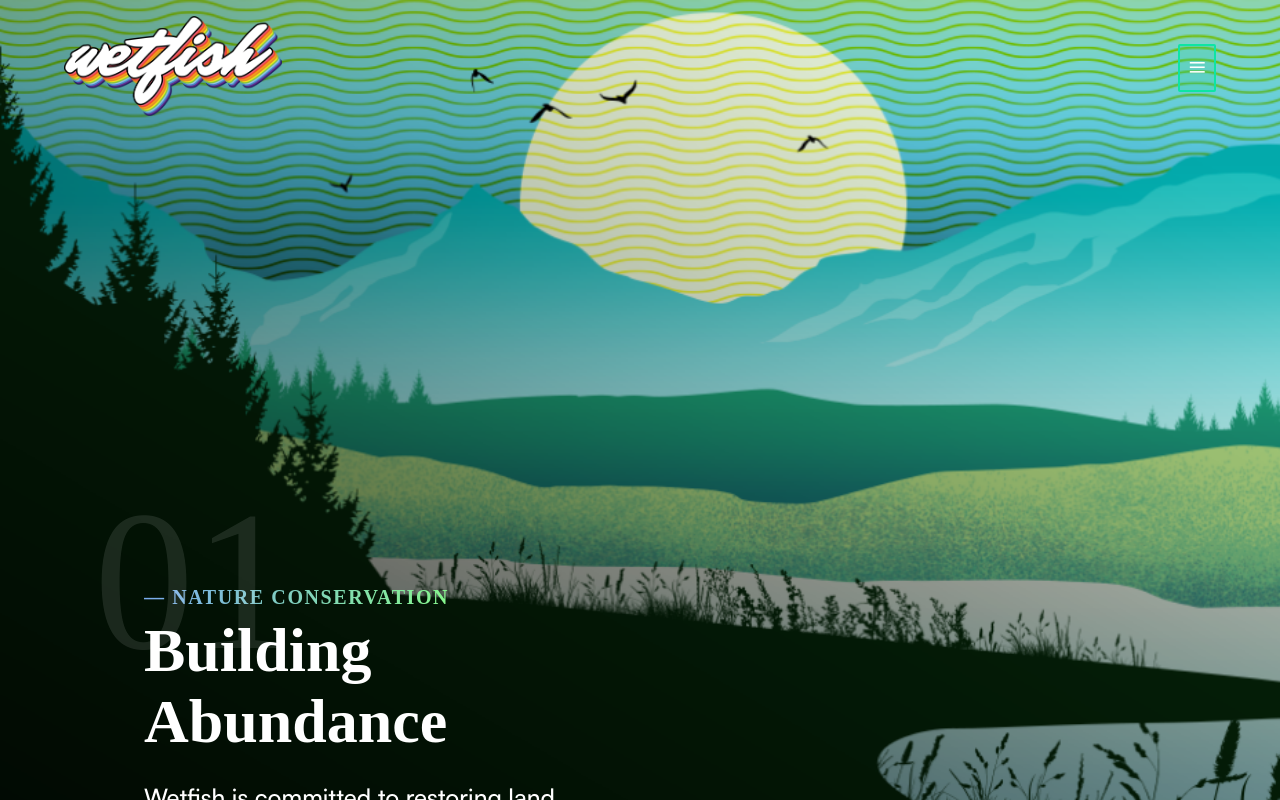
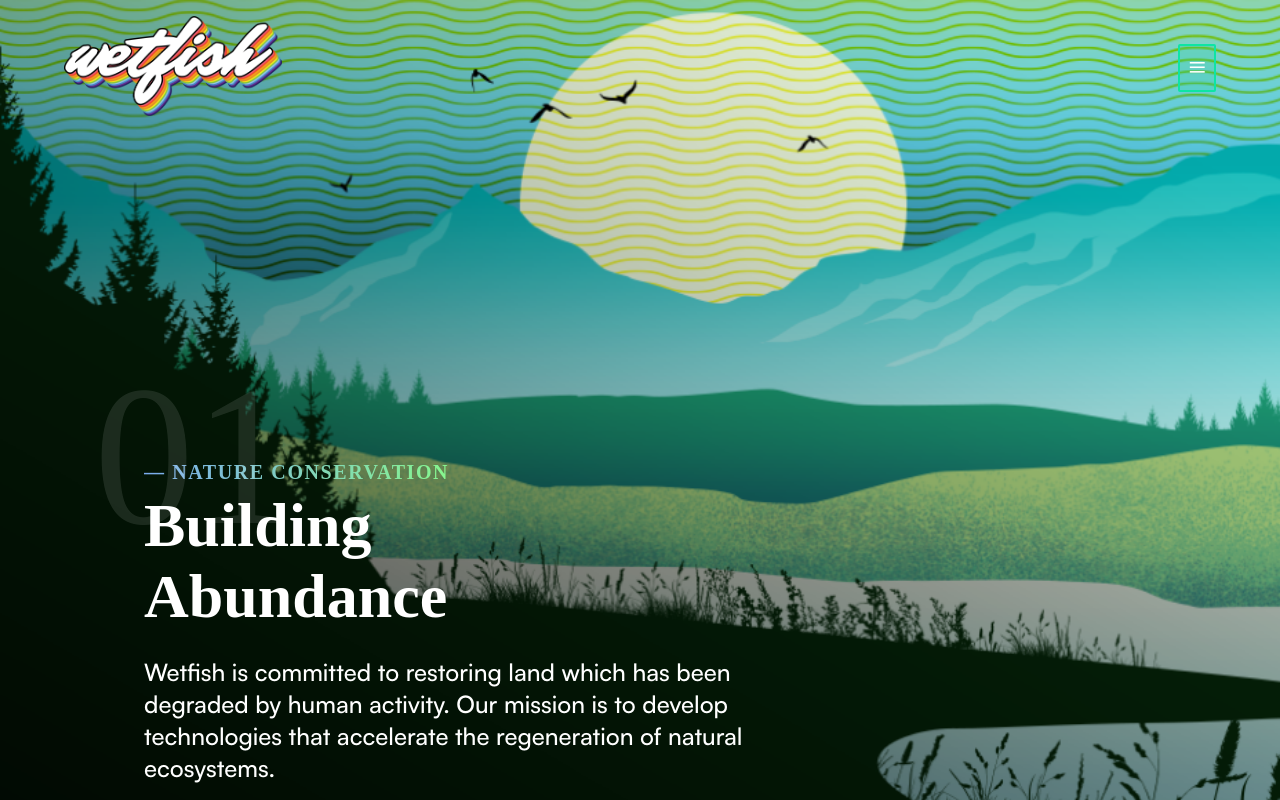
Before and after one commit to wetfish/wetfish.net, a SvelteKit app in the folder ui/: page /nature in a window 1280 px wide. Shown: the top 800 px of the page. Built offline with nearby package versions, Linux system fonts and the light colour scheme; a web font is replaced by a local one.

Commit message:
Finished mobile responsive styles for the nature page

```diff
--- a/ui/src/routes/nature/+page.svelte
+++ b/ui/src/routes/nature/+page.svelte
@@ -50,23 +50,32 @@
         }
 
         &.one {
-            padding-top: 450px;
-
-            h1 {
-                width: 33%;
-            }
-
-            .text {
-                width: 44%;
-            }
+            padding-top: 275px;
         }
 
         &.two {
-            padding-top: 200px;
+            padding-top: 100px;
         }
 
         &.three {
+            padding-top: 150px;
+            padding-bottom: 150px;
             flex-direction: column;
+        }
+    }
+
+    @media screen and (min-width: 460px) {
+        .content {
+            padding-left: 2em;
+            padding-right: 2em;
+
+            &.one {
+                padding-top: 325px;
+
+                h1 {
+                    width: 60%;
+                }
+            }
         }
     }
 
@@ -75,7 +84,7 @@
             padding: 500px 2em 0;
 
             .text {
-                width: 50%;
+                width: 80%;
             }
 
             &.two {
@@ -87,6 +96,16 @@
     @media screen and (min-width: 1024px) {
         .content {
             padding: 500px 8em 0;
+
+            &.one {
+                h1 {
+                    width: 33%;
+                }
+
+                .text {
+                    width: 66%;
+                }
+            }
 
             &.two {
                 justify-content: flex-end;
@@ -108,7 +127,20 @@
                 width: 80%;
             }
 
+            &.one {
+                padding-top: 400px;
+
+                h1 {
+                    width: 33%;
+                }
+
+                .text {
+                    width: 44%;
+                }
+            }
+
             &.two {
+                padding-top: 300px;
                 justify-content: flex-end;
                 height: 800px;
 
```
